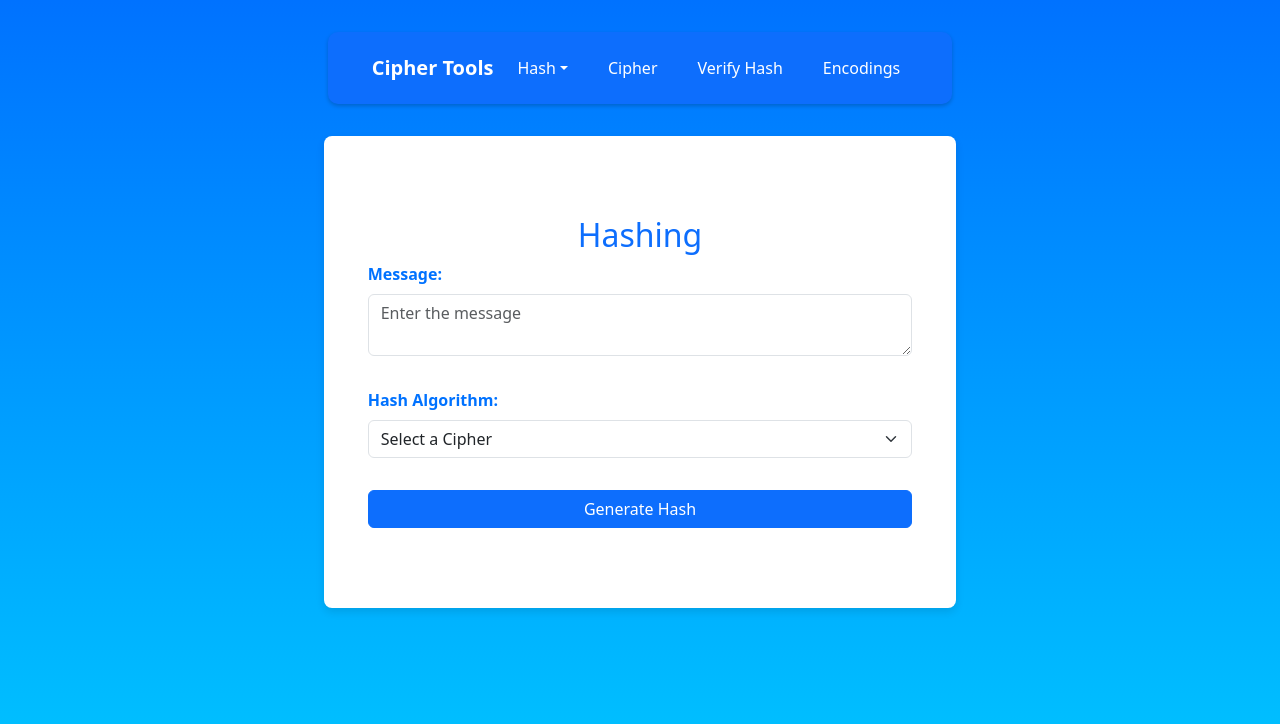
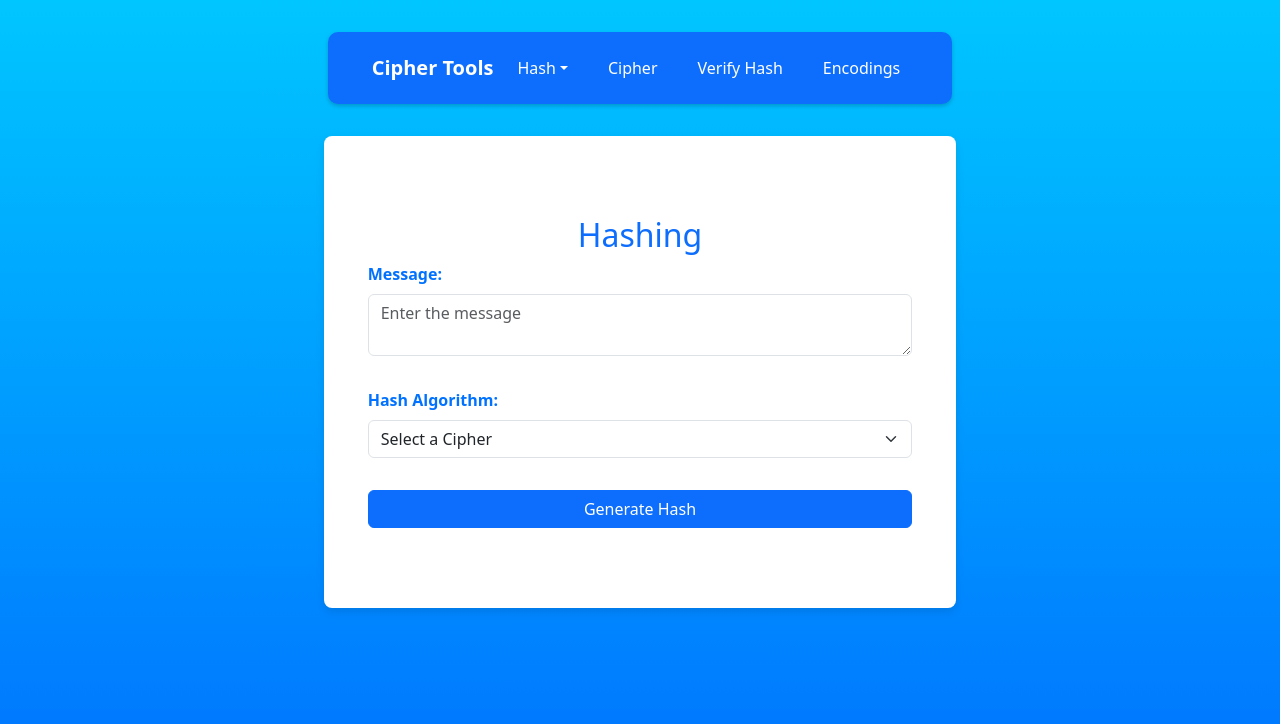
Before and after one commit to Muhtadi1Laskar/cipher-tool, a React (Vite) app: page /tools in a window 1280 px wide. Shown: the top 724 px of the page. Built offline with nearby package versions, Linux system fonts and the light colour scheme; a web font is replaced by a local one.

Commit message:
Changed the background color

```diff
--- a/src/Components/HashComponent.jsx
+++ b/src/Components/HashComponent.jsx
@@ -29,7 +29,7 @@ export default function HashComponent() {
     };
 
     return (
-        <div className="container my-5">
+        <div className="container-fluid my-5">
             <h2 className="text-primary">Hashing</h2>
             <form onSubmit={handleSubmit}>
                 <FormGroups
--- a/src/Components/Navbar.jsx
+++ b/src/Components/Navbar.jsx
@@ -30,7 +30,7 @@ function CipherToolsNavbar() {
     };
 
     return (
-        <div className="container-fluid">
+        <div className="container">
             {/* Navbar */}
             <Navbar bg="blue" variant="dark" expand="lg" className="navbar navbar-expand-lg navbar-dark bg-primary" id="nav-bar">
                 <Container>
@@ -44,7 +44,8 @@ function CipherToolsNavbar() {
                         ☰
                     </Button>
                     <Collapse in={isExpanded} className="navbar-collapse">
-                        <Nav className="me-auto">
+                        <Nav className="me-auto" >
+
                             <NavDropdown
                                 title="Hash"
                                 id="basic-nav-dropdown"
@@ -59,7 +60,7 @@ function CipherToolsNavbar() {
                                 <NavDropdown.Item
                                     href="#"
                                     onClick={() => setActiveTab("hashing-file")}
-                                    className={activeTab === "hashing-file" ? "active" : ""}
+                                    className={activeTab === "hashing-file" ? "active": ""}
                                 >
                                     Hash File
                                 </NavDropdown.Item>
--- a/src/styles/LandingPage.css
+++ b/src/styles/LandingPage.css
@@ -1,7 +1,7 @@
 body {
     background: #00c6ff;
-    background: -webkit-linear-gradient(to bottom, #0072ff, #00c6ff);
-    background: linear-gradient(to top, #00c6ff, #0072ff);
+    background: -webkit-linear-gradient(to top, #0072ff, #00c6ff);
+    background: linear-gradient(to top, #0072ff, #00c6ff);
     background-attachment: fixed;
     background-size: cover;
     background-repeat: no-repeat;
--- a/src/styles/app.css
+++ b/src/styles/app.css
@@ -4,9 +4,9 @@ body {
   margin: 0;
   padding: 0;
   min-height: 100vh;
-    background: #00c6ff;
   background: -webkit-linear-gradient(to bottom, #0072ff, #00c6ff);
-    background: linear-gradient(to top, #0072ff, #00c6ff);
+  background: linear-gradient(to bottom, #0072ff, #00c6ff);
+
   color: #ffffff;
   display: flex;
   flex-direction: column;
@@ -14,13 +14,6 @@ body {
 }
 
 #nav-bar {
-    /* background: #0072ff;
-    padding: 1rem 2rem;
-    box-shadow: 0 2px 4px rgba(0, 0, 0, 0.2);
-    margin: 2rem;
-    color: #0072ff;
-    border-radius: 7px;
-    width: 10rem; */
   background: rgba(0, 0, 0, 0.3);
   padding: 1rem 2rem;
   box-shadow: 0 2px 4px rgba(0, 0, 0, 0.2);
@@ -224,7 +217,8 @@ body {
 }
 
 input[type="file"] {
-  display: none; /* Hide the file input */
+  display: none;
+  /* Hide the file input */
 }
 
 .file-upload span {
@@ -271,6 +265,7 @@ input[type="file"] {
   0% {
     transform: rotate(0deg);
   }
+
   100% {
     transform: rotate(360deg);
   }
```
Lines whose indentation alone changed are shown as unchanged.
